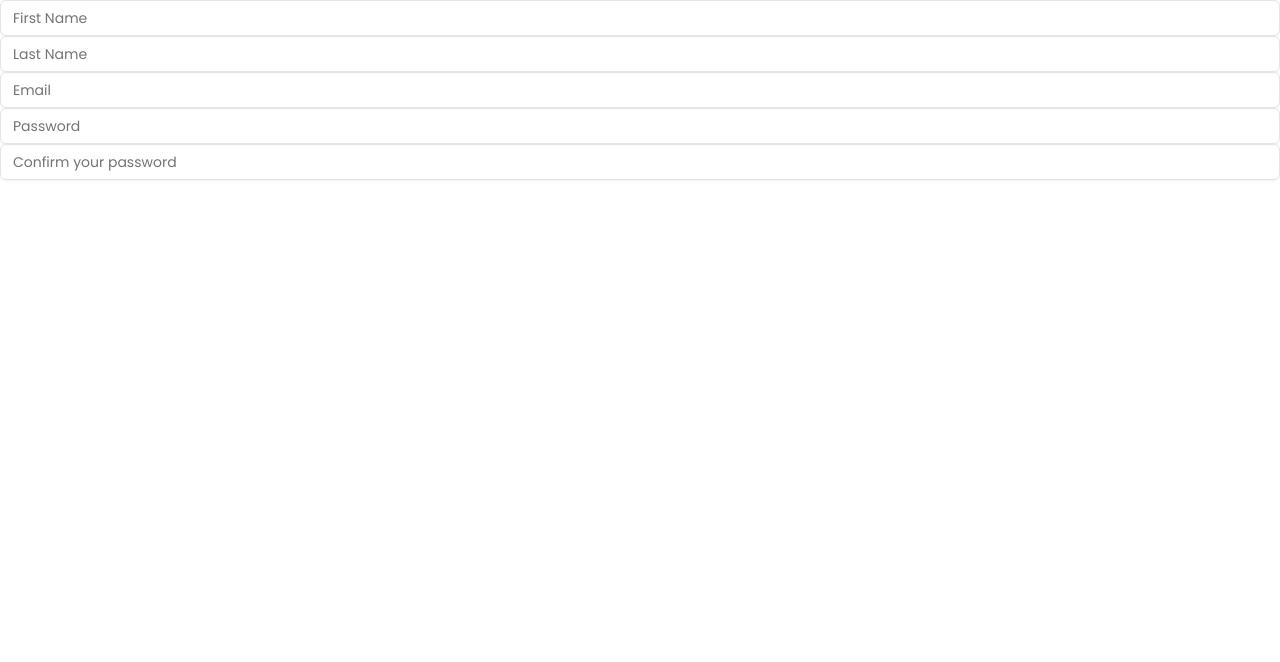
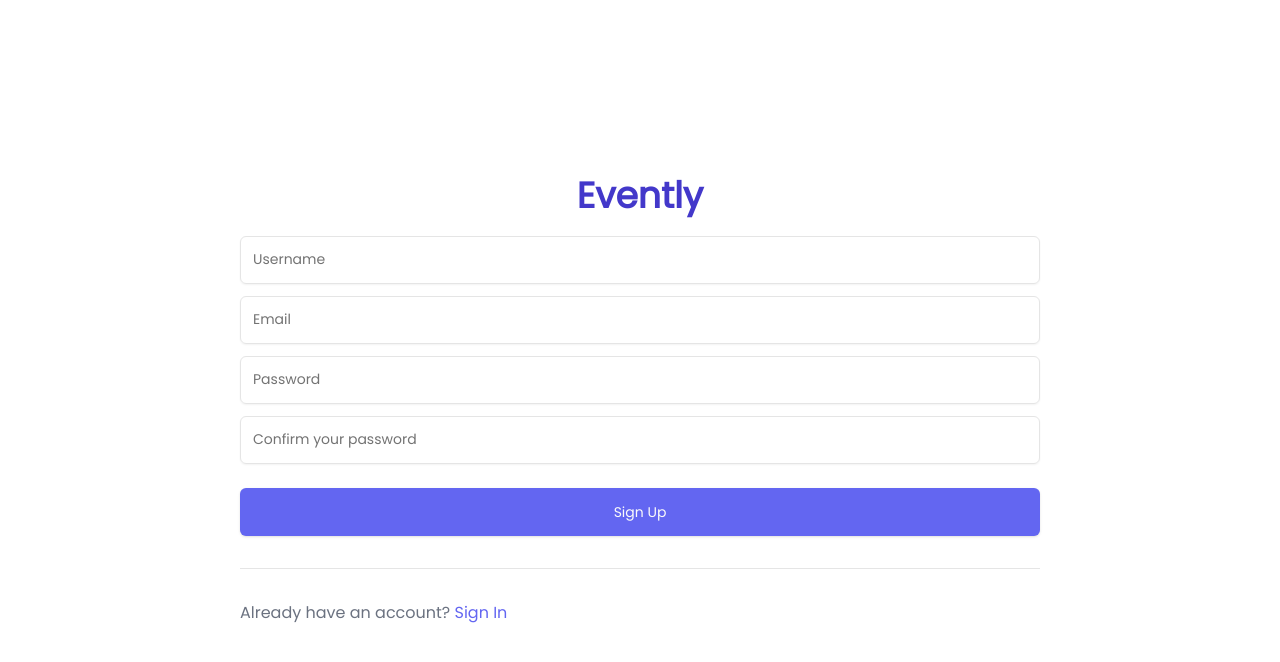
Before and after one commit to leuel-a/evently, a Next.js app: page /auth/signup in a window 1280 px wide. Shown: the top 662 px of the page. Built offline with nearby package versions, Linux system fonts and the light colour scheme.

Commit message:
feat: add signup and signin pages and add prettier support for project

```diff
--- /dev/null
+++ b/app/(unauthenticated)/auth/signin/page.tsx
@@ -0,0 +1,52 @@
+'use client'
+
+import { useForm} from 'react-hook-form';
+import { zodResolver } from '@hookform/resolvers/zod';
+
+import { Form } from '@/components/ui/form';
+import { Button } from '@/components/ui/button';
+import { Link } from '@/components/blocks/link';
+import { TextInput } from '@/components/blocks/form';
+import { Separator } from '@/components/ui/separator';
+
+import {loginSchema, LoginSchemaType} from './validation';
+
+export default function Page() {
+	const form = useForm<LoginSchemaType>({
+		shouldUseNativeValidation: false,
+		resolver: zodResolver(loginSchema),
+		defaultValues: { email: '', password: '' }
+	});
+
+	const onSubmit = (values: LoginSchemaType) => {
+		console.log(values);
+	}
+
+	return (
+		<main className="flex h-screen items-center justify-center">
+			<div className="w-[500px] lg:w-[800px]">
+        <div className="mb-5 text-center">
+          <Link href="/" className="text-4xl font-bold text-indigo-700">Evently</Link>
+        </div>
+        <Form {...form}>
+          <form className="flex flex-col gap-6" onSubmit={form.handleSubmit(onSubmit)}>
+            <div className="flex flex-col gap-3">
+              <TextInput name="email" placeholder="Email" />
+              <TextInput name="password" placeholder="Password" type="password" />
+            </div>
+            <Button type="submit" className="h-12 w-full">
+              Sign Up
+            </Button>
+          </form>
+        </Form>
+				<Separator className="my-8 w-full" />
+				<p className="text-gray-500">
+					Don't have an account?{' '}
+					<span>
+						<Link className="text-indigo-500" href="/auth/signup">Sign Up</Link>
+					</span>
+				</p>
+			</div>
+		</main>
+	)
+}
--- /dev/null
+++ b/app/(unauthenticated)/auth/signin/validation.ts
@@ -0,0 +1,8 @@
+import { z } from 'zod';
+
+export const loginSchema = z.object({
+	email: z.string({message: 'Required'}).email({ message: 'Please provide a valid email address' }),
+	password: z.string({message: 'Required'})
+})
+
+export type LoginSchemaType = z.infer<typeof loginSchema>
--- a/app/(unauthenticated)/auth/signup/page.tsx
+++ b/app/(unauthenticated)/auth/signup/page.tsx
@@ -3,16 +3,20 @@
 import { useForm } from 'react-hook-form';
 import { zodResolver } from '@hookform/resolvers/zod';
 
+import { Form } from '@/components/ui/form';
+import { Link } from '@/components/blocks/link';
+import { Button } from '@/components/ui/button';
+import { TextInput } from '@/components/blocks/form';
+import { Separator } from '@/components/ui/separator';
+
 import { signupSchema, SignupSchemaType } from './validation';
-import { Form } from '@/components/ui/form';
-import { TextInput } from '@/components/blocks/form';
 
 export default function Page() {
   const form = useForm<SignupSchemaType>({
+    shouldUseNativeValidation: false,
     resolver: zodResolver(signupSchema),
     defaultValues: {
-			firstName: '',
-			lastName: '',
+      username: '',
       email: '',
       password: '',
       confirmPassword: '',
@@ -24,16 +28,36 @@ export default function Page() {
   };
 
   return (
-		<main>
+    <main className="flex h-screen items-center justify-center">
+      <div className="w-[500px] lg:w-[800px]">
+        <div className="mb-5 text-center">
+          <Link href="/" className="text-4xl font-bold text-indigo-700">Evently</Link>
+        </div>
         <Form {...form}>
-				<form onSubmit={form.handleSubmit(onSubmit)}>
-					<TextInput name="firstName" placeholder="First Name" />
-					<TextInput name="lastName" placeholder="Last Name" />
-					<TextInput name="email" placeholder="Email" type="email" />
+          <form className="flex flex-col gap-6" onSubmit={form.handleSubmit(onSubmit)}>
+            <div className="flex flex-col gap-3">
+              <TextInput name="username" placeholder="Username" />
+              <TextInput name="email" placeholder="Email" />
               <TextInput name="password" placeholder="Password" type="password" />
-					<TextInput name="confirmPassword" placeholder="Confirm your password" type="password" />
+              <TextInput
+                name="confirmPassword"
+                placeholder="Confirm your password"
+                type="password"
+              />
+            </div>
+            <Button type="submit" className="h-12 w-full">
+              Sign Up
+            </Button>
           </form>
         </Form>
+        <Separator className="my-8 w-full" />
+				<p className="text-gray-500">
+					Already have an account?{' '}
+					<span>
+						<Link className="text-indigo-500" href="/auth/signin">Sign In</Link>
+					</span>
+				</p>
+      </div>
     </main>
   );
 }
--- a/app/(unauthenticated)/auth/signup/validation.ts
+++ b/app/(unauthenticated)/auth/signup/validation.ts
@@ -1,13 +1,19 @@
 import { z } from 'zod';
 
-export const signupSchema = z.object({
-	firstName: z.string({ message: 'Required' }),
-	lastName: z.string({ message: 'Required' }),
-	email: z.string({ message: 'Required' })
-		.email({ message: 'Please provide a valid email address' }),
-	password: z.string({ message: 'Required' })
-		.min(8, { message: 'Password must be a min of 8 characters' }),
-	confirmPassword: z.string({ message: 'Please enter your password again for confirmation' })
-}).refine(({ password, confirmPassword }) => password === confirmPassword, { message: 'Passwords do no match.' })
+export const signupSchema = z
+  .object({
+    username: z.string({ message: 'Required' }).min(1, { message: 'Username can not be empty' }),
+    email: z
+      .string({ message: 'Required' })
+      .email({ message: 'Please provide a valid email address' }),
+    password: z
+      .string({ message: 'Required' })
+      .min(8, { message: 'Password must be a min of 8 characters' }),
+    confirmPassword: z.string({ message: 'Please enter your password again for confirmation' }),
+  })
+  .refine(({ password, confirmPassword }) => password === confirmPassword, {
+    message: 'Passwords do not match.',
+    path: ['confirmPassword'],
+  });
 
-export type SignupSchemaType = z.infer<typeof signupSchema>
+export type SignupSchemaType = z.infer<typeof signupSchema>;
--- a/components/blocks/form/text-input.tsx
+++ b/components/blocks/form/text-input.tsx
@@ -2,22 +2,16 @@ import * as React from 'react';
 import { useFormContext, FieldValues, FieldPath } from 'react-hook-form';
 
 import { Input } from '@/components/ui/input';
-import {
-	FormItem,
-	FormField,
-	FormLabel,
-	FormControl,
-	FormMessage
-} from '@/components/ui/form';
+import { FormItem, FormField, FormLabel, FormControl, FormMessage } from '@/components/ui/form';
+import { cn } from '@/lib/utils';
 
 export function TextInput(props: TextInputProps) {
-	const { name, helperText, label, ...inputProps } = props;
+  const { name, helperText = true, label, className: inputClassName, ...inputProps } = props;
 
   const form = useFormContext();
 
   if (!form) {
-		{/** if there is not form context don't throw an error
-			instead just return nothing */}
+    /** if there is not form context don't throw an error instead just return nothing */
     return <></>;
   }
 
@@ -30,7 +24,12 @@ export function TextInput(props: TextInputProps) {
           <FormItem>
             {label && <FormLabel>{label}</FormLabel>}
             <FormControl>
-							<Input {...inputProps} {...field} />
+              <Input
+                autoComplete="off"
+                className={cn('h-12', inputClassName)}
+                {...inputProps}
+                {...field}
+              />
             </FormControl>
             {helperText && <FormMessage />}
           </FormItem>
--- a/components/ui/input.tsx
+++ b/components/ui/input.tsx
@@ -8,7 +8,7 @@ const Input = React.forwardRef<HTMLInputElement, React.ComponentProps<"input">>(
       <input
         type={type}
         className={cn(
-          "flex h-9 w-full rounded-md border border-input bg-transparent px-3 py-1 text-base shadow-sm transition-colors file:border-0 file:bg-transparent file:text-sm file:font-medium file:text-foreground placeholder:text-muted-foreground focus-visible:outline-none focus-visible:ring-1 focus-visible:ring-ring disabled:cursor-not-allowed disabled:opacity-50 md:text-sm",
+          "flex h-9 w-full rounded-md border border-input bg-transparent px-3 py-1 text-base shadow-sm transition-colors file:border-0 file:bg-transparent file:text-sm file:font-medium file:text-foreground placeholder:text-muted-foreground focus-visible:outline-none focus-visible:ring-1 focus-visible:ring-ring focus-visible:ring-indigo-500 disabled:cursor-not-allowed disabled:opacity-50 md:text-sm",
           className
         )}
         ref={ref}
--- /dev/null
+++ b/components/ui/separator.tsx
@@ -0,0 +1,31 @@
+"use client"
+
+import * as React from "react"
+import * as SeparatorPrimitive from "@radix-ui/react-separator"
+
+import { cn } from "@/lib/utils"
+
+const Separator = React.forwardRef<
+  React.ElementRef<typeof SeparatorPrimitive.Root>,
+  React.ComponentPropsWithoutRef<typeof SeparatorPrimitive.Root>
+>(
+  (
+    { className, orientation = "horizontal", decorative = true, ...props },
+    ref
+  ) => (
+    <SeparatorPrimitive.Root
+      ref={ref}
+      decorative={decorative}
+      orientation={orientation}
+      className={cn(
+        "shrink-0 bg-border",
+        orientation === "horizontal" ? "h-[1px] w-full" : "h-full w-[1px]",
+        className
+      )}
+      {...props}
+    />
+  )
+)
+Separator.displayName = SeparatorPrimitive.Root.displayName
+
+export { Separator }
--- a/package.json
+++ b/package.json
@@ -11,6 +11,7 @@
   "dependencies": {
     "@hookform/resolvers": "^5.0.1",
     "@radix-ui/react-label": "^2.1.4",
+    "@radix-ui/react-separator": "^1.1.5",
     "@radix-ui/react-slot": "^1.2.0",
     "class-variance-authority": "^0.7.1",
     "clsx": "^2.1.1",
@@ -32,6 +33,8 @@
     "eslint": "^9",
     "eslint-config-next": "15.3.1",
     "postcss": "^8.5.3",
+    "prettier": "^3.5.3",
+    "prettier-plugin-tailwindcss": "^0.6.11",
     "tailwindcss": "3",
     "typescript": "^5"
   }
```
Also changed, not shown: 2 other files (tests, documents, lock files or other folders). Lines whose indentation alone changed are shown as unchanged.
